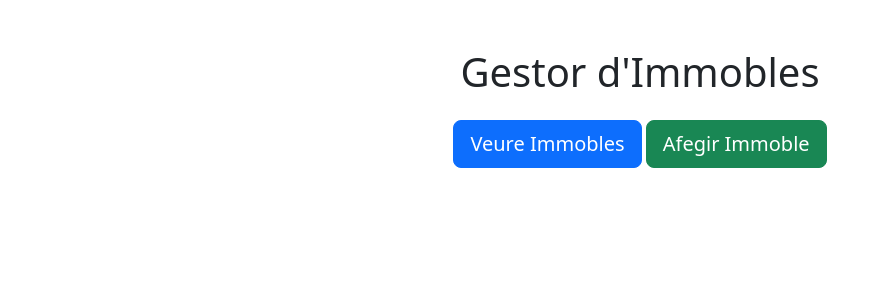
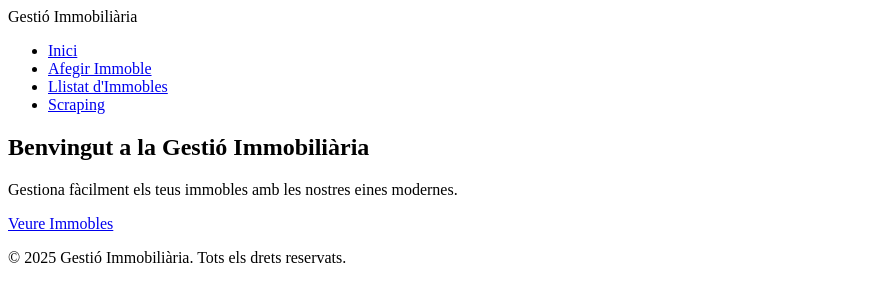
Before and after one commit to dsubira/BravaHaus, a Flask app: page / in a window 1280 px wide. Shown: the top 302 px of the page, without its empty margins (0-882 px from the left). Run offline with Flask 3, Linux system fonts and the light colour scheme.

Commit message:
Update index.html

```diff
--- a/templates/index.html
+++ b/templates/index.html
@@ -1,18 +1,35 @@
 <!DOCTYPE html>
-<html lang="en">
+<html lang="ca">
 <head>
     <meta charset="UTF-8">
     <meta name="viewport" content="width=device-width, initial-scale=1.0">
-    <title>Gestor d'Immobles</title>
-    <link rel="stylesheet" href="https://cdn.jsdelivr.net/npm/bootstrap@5.3.0-alpha1/dist/css/bootstrap.min.css">
+    <title>Gestió d'Immobles</title>
+    <link rel="stylesheet" href="/static/styles.css">
+    <link rel="stylesheet" href="https://cdnjs.cloudflare.com/ajax/libs/font-awesome/6.0.0/css/all.min.css">
 </head>
 <body>
-    <div class="container mt-5">
-        <h1 class="text-center">Gestor d'Immobles</h1>
-        <div class="text-center mt-4">
-            <a href="/llistar" class="btn btn-primary btn-lg">Veure Immobles</a>
-            <a href="/afegir" class="btn btn-success btn-lg">Afegir Immoble</a>
-        </div>
-    </div>
+    <header>
+        <nav>
+            <div class="logo">Gestió Immobiliària</div>
+            <ul class="menu">
+                <li><a href="/">Inici</a></li>
+                <li><a href="/afegir">Afegir Immoble</a></li>
+                <li><a href="/llistat">Llistat d'Immobles</a></li>
+                <li><a href="/scraping">Scraping</a></li>
+            </ul>
+        </nav>
+    </header>
+
+    <main>
+        <section class="hero">
+            <h1>Benvingut a la Gestió Immobiliària</h1>
+            <p>Gestiona fàcilment els teus immobles amb les nostres eines modernes.</p>
+            <a href="/llistat" class="btn">Veure Immobles</a>
+        </section>
+    </main>
+
+    <footer>
+        <p>&copy; 2025 Gestió Immobiliària. Tots els drets reservats.</p>
+    </footer>
 </body>
 </html>
```
